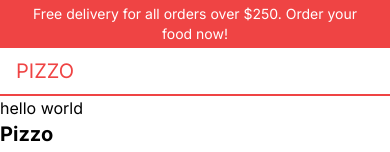
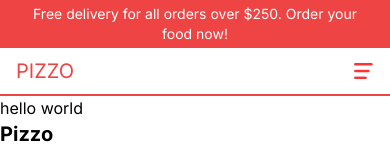
Before and after one commit to SAF2k/food-devlivery-app, a Next.js app: page / in a window 390 px wide. Shown: the top 152 px of the page. Built offline with nearby package versions, Linux system fonts and the light colour scheme.

Commit message:
sm nav added

```diff
--- /dev/null
+++ b/src/components/Menu.tsx
@@ -0,0 +1,53 @@
+"use client";
+
+import Image from "next/image";
+import Link from "next/link";
+import { useState } from "react";
+import CartIcon from "./CartIcon";
+
+const links = [
+  { id: 1, title: "Homepage", url: "/" },
+  { id: 2, title: "Menu", url: "/menu" },
+  { id: 3, title: "Working Hours", url: "/" },
+  { id: 4, title: "Contact", url: "/" },
+];
+
+const Menu = () => {
+  const [open, setOpen] = useState(false);
+
+  const user = false;
+
+  return (
+    <div>
+      <Image
+        src={open ? "/close.png" : "/open.png"}
+        alt=""
+        width={20}
+        height={20}
+        onClick={() => setOpen(!open)}
+        className="cursor-pointer"
+      />
+
+      {open && (
+        <div className="absolute left-0 top-24 z-10 flex h-[calc(100vh-6rem)] w-full flex-col items-center justify-center gap-8 bg-red-500 text-3xl text-white">
+          {links.map((item) => (
+            <Link href={item.url} key={item.id} onClick={() => setOpen(false)}>
+              {item.title}
+            </Link>
+          ))}
+          <Link
+            href={user ? "/orders" : "login"}
+            onClick={() => setOpen(false)}
+          >
+            {user ? "Orders" : "Login"}
+          </Link>
+          <Link href="/cart" onClick={() => setOpen(false)}>
+            <CartIcon />
+          </Link>
+        </div>
+      )}
+    </div>
+  );
+};
+
+export default Menu;
--- a/src/components/Navbar.tsx
+++ b/src/components/Navbar.tsx
@@ -2,6 +2,7 @@
 import Link from "next/link";
 
 import CartIcon from "@/components/CartIcon";
+import Menu from "@/components/Menu";
 
 const Navbar = () => {
   const user = false;
@@ -18,7 +19,9 @@
         <Link href="/">Pizzo</Link>
       </div>
       {/* Mobile Menu  */}
-      <div className="md:hidden">{/* <Menu /> */}</div>
+      <div className="md:hidden">
+        <Menu />
+      </div>
       {/* Right Links  */}
       <div className="hidden flex-1 items-center justify-end gap-4 md:flex">
         <div className="top-3 flex cursor-pointer items-center gap-2 rounded-md bg-orange-300 px-1 md:absolute lg:static">
```
